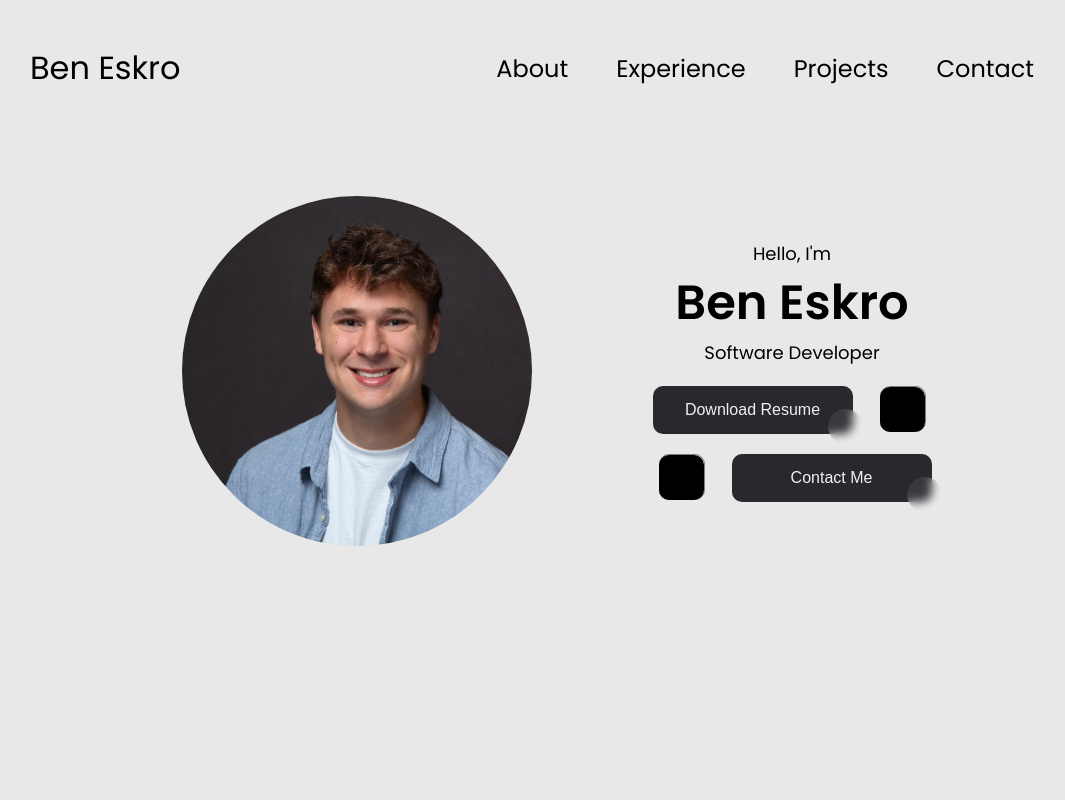
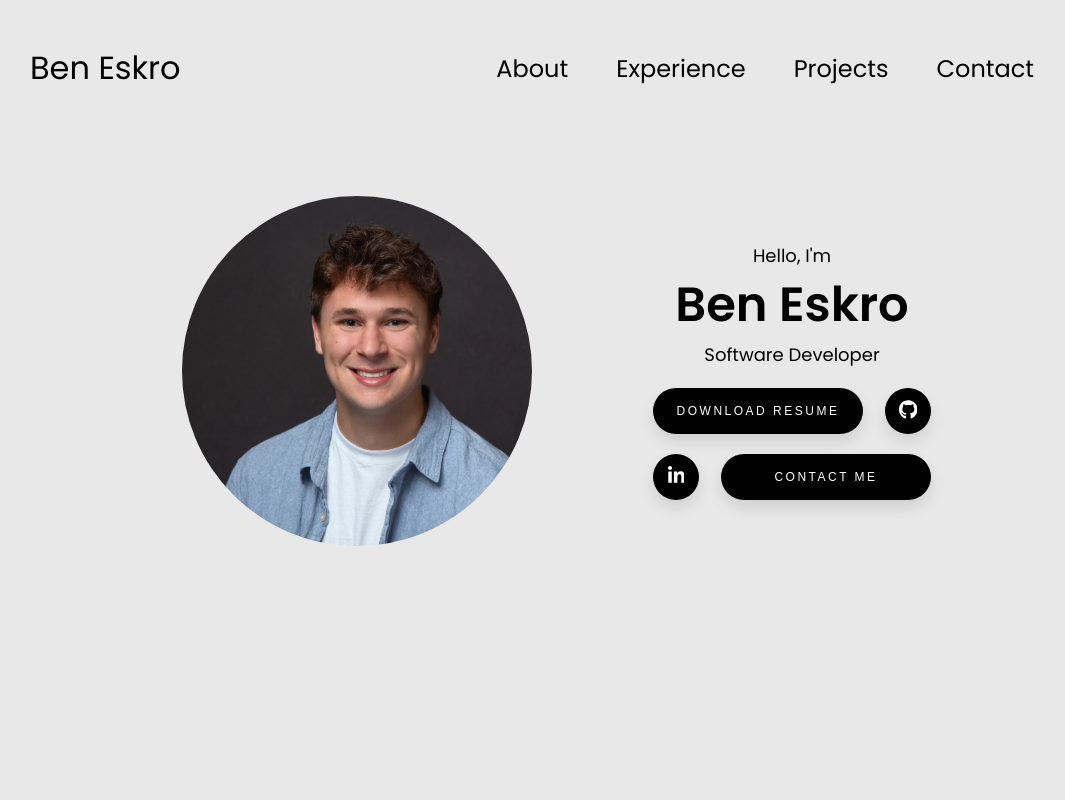
Before and after one commit to beskro2/AboutMeApp, a React (Create React App) app in the folder aboutme/: page / in a window 1280 px wide. Shown: the top 800 px of the page, without its empty margins (108-1173 px from the left). Built offline with nearby package versions, Linux system fonts and the light colour scheme.

Commit message:
restyle intro buttons

```diff
--- a/aboutme/src/App.css
+++ b/aboutme/src/App.css
@@ -204,117 +204,67 @@ font-size: 2rem;
   justify-content: space-around;
 }
 
-.resumeBTN {
-  padding: 15px 20px;
-  font-size: 16px;
-  background: transparent;
+/*larger buttons */
+.largebtn{
+  width:210px;
+  height:46px;
+  font-size: 12px;
+  text-transform: uppercase;
+  letter-spacing: 2.5px;
+  font-weight: 500;
+  color: white;
+  background-color: black;
   border: none;
-  position: relative;
-  color: #f0f0f0;
-  z-index: 1;
-  width: 200px;
-  text-align: center;
+  border-radius: 45px;
+  box-shadow: 0px 8px 15px rgba(0, 0, 0, 0.1);
+  transition: all 0.3s ease 0s;
+  cursor: pointer;
+  outline: none;
 }
 
-.resumeBTN::after,
-.resumeBTN::before {
-  content: '';
-  position: absolute;
-  bottom: 0;
-  right: 0;
-  z-index: -1;
-  transition: all .4s;
-}
-
-.resumeBTN::before {
-  transform: translate(0%, 0%);
-  width: 100%;
-  height: 100%;
-  background: #28282d;
-  border-radius: 10px;
-}
-
-.resumeBTN::after {
-  transform: translate(10px, 10px);
-  width: 35px;
-  height: 35px;
-  background: #ffffff15;
-  backdrop-filter: blur(5px);
-  border-radius: 50px;
-}
-
-.resumeBTN:hover::before {
-  transform: translate(5%, 20%);
-  width: 110%;
-  height: 110%;
-}
-
-.resumeBTN:hover::after {
-  border-radius: 10px;
-  transform: translate(0, 0);
-  width: 100%;
-  height: 100%;
-}
-
-.resumeBTN:active::after {
-  transition: 0s;
-  transform: translate(0, 5%);
-}
-
-
- /* github button*/
- .Btn {
-
-  width: 58px;
-  height: 46px;
-  display: flex;
-  align-items: center;
-  justify-content: center;
-  border: none;
-  background-color: transparent;
-  position: relative;
-  /* overflow: hidden; */
-  border-radius: 7px;
-  cursor: pointer;
-  transition: all .3s;
+.largebtn:hover {
+  background-color: white;
+  border: solid;
+  border-width: 2px;
+  color: black;
 
 }
 
-.svgContainer {
-  width: 100%;
-  height: 100%;
-  display: flex;
-  align-items: center;
-  justify-content: center;
-  background-color: transparent;
-  backdrop-filter: blur(0px);
-  letter-spacing: 0.8px;
-  border-radius: 10px;
-  transition: all .3s;
-  border: 1px solid rgba(0, 0, 0, 0.466);
+/*smaller buttons */
+.smallbtn{
+  width:46px;
+  height:46px;
+  font-size: 12px;
+  text-transform: uppercase;
+  letter-spacing: 2.5px;
+  font-weight: 500;
+  color: white;
+  background-color: black;
+  border: none;
+  border-radius: 45px;
+  box-shadow: 0px 8px 15px rgba(0, 0, 0, 0.1);
+  transition: all 0.3s ease 0s;
+  cursor: pointer;
+  outline: none;
 }
 
-.BG {
-  position: absolute;
-  content: "";
-  width: 45px;
-  height: 45px;
-  background: black;
-  z-index: 0;
-  border-radius: 10px;
-  pointer-events: none;
-  transition: all .3s;
+.smallbtn:hover {
+  background-color: white;
+  border: 2px solid black;
 }
+ .svg:hover{
+  fill:black;
+ }
 
-.Btn:hover .BG {
-  transform: rotate(35deg);
-  transform-origin: bottom;
-}
+ .svgContainer svg path{
+ fill:white;
+ transition:fill 0.3s;
+ }
 
-.Btn:hover .svgContainer {
-  background-color: rgba(156, 156, 156, 0.466);
-  backdrop-filter: blur(4px);
-}
+ .smallbtn:hover .svgContainer svg path {
+  fill:black;
+ }
+
 
 .upperbutton{
   width:300px;
@@ -373,10 +323,17 @@ font-size: 2rem;
   display:flex;
   flex-direction: column;
   align-items: center;
+  flex-wrap: wrap;
 
 
 }
 
+.organization{
+  display: flex;
+  align-items: center;
+  justify-content: space-evenly;
+  flex-wrap:wrap;
+}
 .slidercontainer{
 
   display:flex;
@@ -420,9 +377,3 @@ font-size: 2rem;
   font-weight: 600;
   margin: 20px;
 }
-
-.organization{
-  display: flex;
-  align-items: center;
-  justify-content: space-evenly;
-}
--- a/aboutme/src/App.js
+++ b/aboutme/src/App.js
@@ -61,10 +61,10 @@ const handleDownload = () => {
       </nav >
       {menuOpen &&
         <ul className="hamburgerNav-links">
-          <li><a href='#about' onClick = {toggleMenu}>About</a></li>
-          <li><a href='#experience' onClick = {toggleMenu}>Experience</a></li>
-          <li><a href='#projects' onClick = {toggleMenu}>Projects</a></li>
-          <li><a href='#contact' onClick = {toggleMenu}>Contact</a></li>
+          <li><a className="nav-link" href='#about' onClick = {toggleMenu}>About</a></li>
+          <li><a className="nav-link" href='#experience' onClick = {toggleMenu}>Experience</a></li>
+          <li><a className="nav-link" href='#projects' onClick = {toggleMenu}>Projects</a></li>
+          <li><a className="nav-link" href='#contact' onClick = {toggleMenu}>Contact</a></li>
 
         </ul>
 }
@@ -86,10 +86,12 @@ const handleDownload = () => {
 <div className='butContainer'>
 
 <div className='upperbutton'>
-  <button className="resumeBTN" onClick ={handleDownload}>Download Resume </button>
+  <button className="largebtn" onClick ={handleDownload}>
+    Download Resume
+     </button>
 
   <a href="https://github.com/beskro2" target="_blank" rel="noopener noreferrer">
-  <button class="Btn">
+  <button class="smallbtn">
     <span class="svgContainer">
        <svg fill="white" viewBox="0 0 496 512" height="1.6em"><path d="M165.9 397.4c0 2-2.3 3.6-5.2 3.6-3.3.3-5.6-1.3-5.6-3.6 0-2 2.3-3.6 5.2-3.6 3-.3 5.6 1.3 5.6 3.6zm-31.1-4.5c-.7 2 1.3 4.3 4.3 4.9 2.6 1 5.6 0 6.2-2s-1.3-4.3-4.3-5.2c-2.6-.7-5.5.3-6.2 2.3zm44.2-1.7c-2.9.7-4.9 2.6-4.6 4.9.3 2 2.9 3.3 5.9 2.6 2.9-.7 4.9-2.6 4.6-4.6-.3-1.9-3-3.2-5.9-2.9zM244.8 8C106.1 8 0 113.3 0 252c0 110.9 69.8 205.8 169.5 239.2 12.8 2.3 17.3-5.6 17.3-12.1 0-6.2-.3-40.4-.3-61.4 0 0-70 15-84.7-29.8 0 0-11.4-29.1-27.8-36.6 0 0-22.9-15.7 1.6-15.4 0 0 24.9 2 38.6 25.8 21.9 38.6 58.6 27.5 72.9 20.9 2.3-16 8.8-27.1 16-33.7-55.9-6.2-112.3-14.3-112.3-110.5 0-27.5 7.6-41.3 23.6-58.9-2.6-6.5-11.1-33.3 2.6-67.9 20.9-6.5 69 27 69 27 20-5.6 41.5-8.5 62.8-8.5s42.8 2.9 62.8 8.5c0 0 48.1-33.6 69-27 13.7 34.7 5.2 61.4 2.6 67.9 16 17.7 25.8 31.5 25.8 58.9 0 96.5-58.9 104.2-114.8 110.5 9.2 7.9 17 22.9 17 46.4 0 33.7-.3 75.4-.3 83.6 0 6.5 4.6 14.4 17.3 12.1C428.2 457.8 496 362.9 496 252 496 113.3 383.5 8 244.8 8zM97.2 352.9c-1.3 1-1 3.3.7 5.2 1.6 1.6 3.9 2.3 5.2 1 1.3-1 1-3.3-.7-5.2-1.6-1.6-3.9-2.3-5.2-1zm-10.8-8.1c-.7 1.3.3 2.9 2.3 3.9 1.6 1 3.6.7 4.3-.7.7-1.3-.3-2.9-2.3-3.9-2-.6-3.6-.3-4.3.7zm32.4 35.6c-1.6 1.3-1 4.3 1.3 6.2 2.3 2.3 5.2 2.6 6.5 1 1.3-1.3.7-4.3-1.3-6.2-2.2-2.3-5.2-2.6-6.5-1zm-11.4-14.7c-1.6 1-1.6 3.6 0 5.9 1.6 2.3 4.3 3.3 5.6 2.3 1.6-1.3 1.6-3.9 0-6.2-1.4-2.3-4-3.3-5.6-2z"></path></svg>
     </span>
@@ -98,17 +100,17 @@ const handleDownload = () => {
   </a>
   </div>
 
+
+
   <div className='lowerbuttons'>
 
 <a  href="https://www.linkedin.com/in/ben-eskro" target="_blank" rel="noopener noreferrer">
-<button class="Btn">
+<button class="smallbtn">
   <span class="svgContainer">
     <svg
       viewBox="0 0 448 512"
-      height="1.6em"
       xmlns="http://www.w3.org/2000/svg"
-      class="svgIcon"
-      fill="white"
+      height=" 1.6em"
     >
       <path
         d="M100.3 448H7.4V148.9h92.9zM53.8 108.1C24.1 108.1 0 83.5 0 53.8a53.8 53.8 0 0 1 107.6 0c0 29.7-24.1 54.3-53.8 54.3zM447.9 448h-92.7V302.4c0-34.7-.7-79.2-48.3-79.2-48.3 0-55.7 37.7-55.7 76.7V448h-92.8V148.9h89.1v40.8h1.3c12.4-23.5 42.7-48.3 87.9-48.3 94 0 111.3 61.9 111.3 142.3V448z"
@@ -120,7 +122,7 @@ const handleDownload = () => {
 </a>
 
 
-<button className="resumeBTN" onClick ={handleDownload}>Contact Me</button>
+<button className="largebtn" >Contact Me</button>
 
 
 </div>
@@ -142,7 +144,7 @@ const handleDownload = () => {
 
 <div className='bio'>
         <p >
-        Hello and welcome to my website. I’m Ben Eskro, a recent collage graduate with a passion for solving real
+        Hello and welcome to my website. I’m Ben Eskro, a recent college graduate with a passion for solving real
         world problems with software solutions. Through my studies at North Dakota State University, I developed
         a passion for creating user friendly applications and honed my skills in front-end software development.
         My evolution as a developer can be attributed to my love for learning new things and my persistance in the
```
